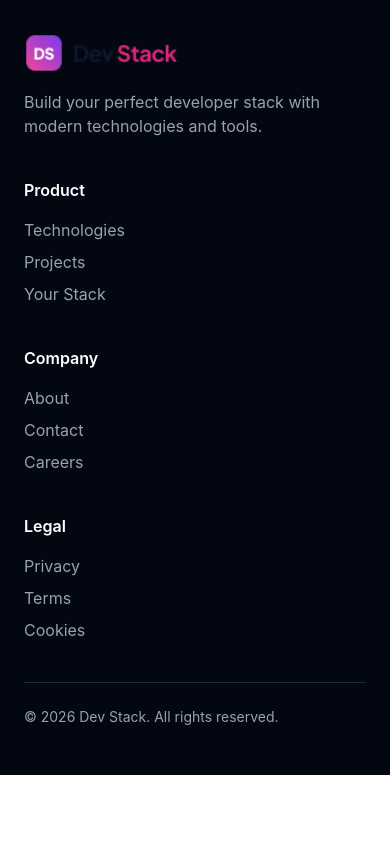
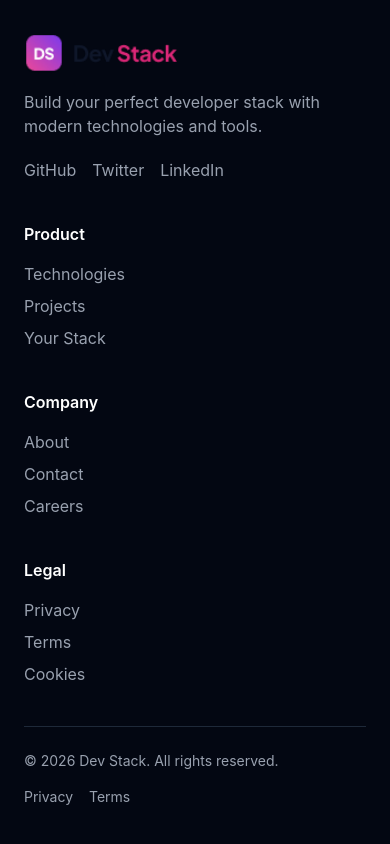
Before and after one commit to fatemakhatun21/B14-A05-DevStack, a React (Vite) app: page / in a window 390 px wide. Shown: the part 5087-5931 px from the top of the page. Before the commit the page ends 5862 px from the top, so only its background shows below. Built offline with nearby package versions, Linux system fonts and the light colour scheme.

Commit message:
complete footer and responsive design

```diff
--- a/src/components/Footer.jsx
+++ b/src/components/Footer.jsx
@@ -8,6 +8,11 @@ const Footer = () => {
           <div>
             <img src={logo} alt="Dev Stack Logo" className="h-10 w-auto"/>
             <p className="text-gray-400 mt-4">Build your perfect developer stack with modern technologies and tools.</p>
+            <div className="flex gap-4 mt-5">
+            <a href="#" className="text-gray-400 hover:text-white">GitHub</a>
+            <a href="#" className="text-gray-400 hover:text-white">Twitter</a>
+            <a href="#" className="text-gray-400 hover:text-white">LinkedIn</a>
+            </div>
           </div>
           <div>
             <h3 className="font-semibold mb-4">Product</h3>
@@ -28,8 +33,11 @@ const Footer = () => {
             </div>
           </div>
         </div>
-        <div className="border-t border-gray-800 mt-10 pt-6 text-sm text-gray-400">
+        <div className="border-t border-gray-800 mt-10 pt-6 flex flex-col md:flex-row justify-between gap-4 text-sm text-gray-400">
           <p>© 2026 Dev Stack. All rights reserved.</p>
+          <div className="flex gap-4">
+            <a href="#">Privacy</a> <a href="#">Terms</a>
+          </div>
         </div>
       </div>
     </footer>
--- a/src/components/Navbar.jsx
+++ b/src/components/Navbar.jsx
@@ -3,7 +3,7 @@ const Navbar = () => {
   return (
     <nav className="w-full bg-white sticky top-0 z-50">
       <div className="max-w-7xl mx-auto px-6 py-4 grid grid-cols-3 items-center md:flex md:justify-between">
-        <button className="md:hidden text-2xl"> ☰ </button>
+        <button className="md:hidden text-2xl border-0 bg-transparent p-0"> ☰ </button>
        <div className="flex justify-center md:justify-start">
          <img src={logo} alt="Dev Stack Logo" className="h-10 w-auto"/>
         </div>
```
Lines whose indentation alone changed are shown as unchanged.
